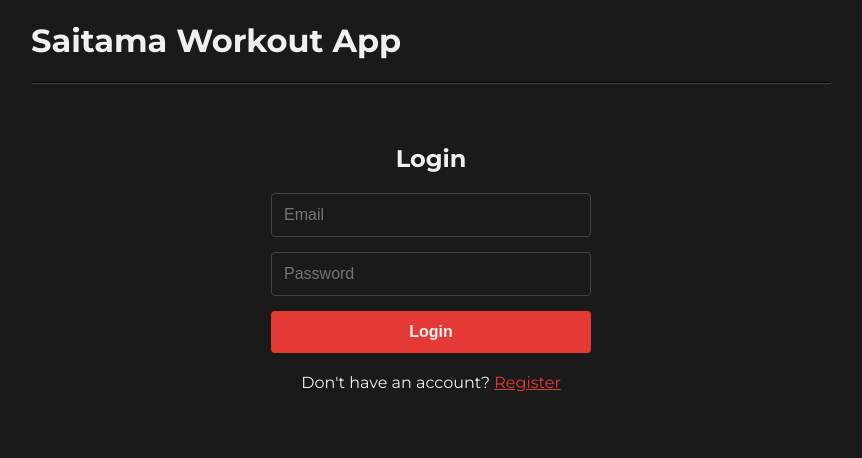
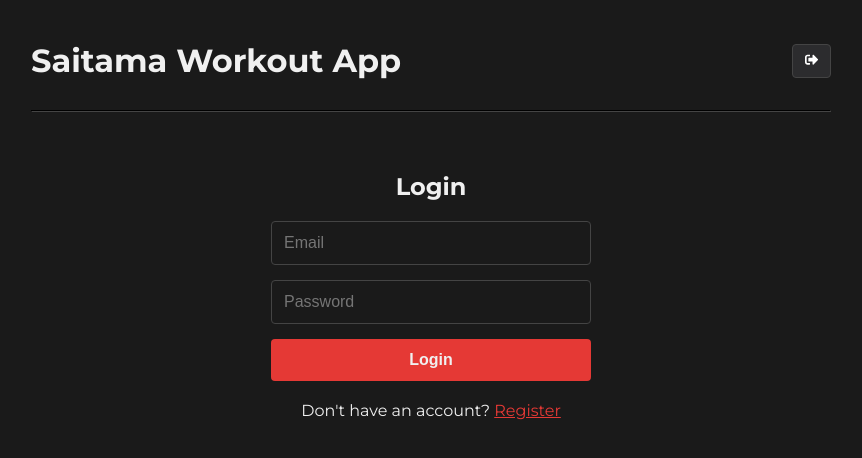
Before and after one commit to pdec5504/Saitama, a React (Vite) app in the folder frontend/: page / in a window 1280 px wide. Shown: the top 458 px of the page, without its empty margins (209-1071 px from the left). Built offline with nearby package versions, Linux system fonts and the light colour scheme; sample sign-in values are in the browser's storage.

Commit message:
refactor: relocate logout button to main app header

```diff
--- a/frontend/src/App.jsx
+++ b/frontend/src/App.jsx
@@ -1,4 +1,4 @@
-import { Routes, Route, useLocation } from 'react-router-dom';
+import { Routes, Route, useLocation, useNavigate, Link } from 'react-router-dom';
 import { AnimatePresence } from 'framer-motion';
 import HomePage from './pages/HomePage';
 import RoutineDetailPage from './pages/RoutineDetailPage';
@@ -6,14 +6,45 @@ import { Toaster } from 'react-hot-toast';
 import LoginPage from './pages/LoginPage';
 import RegisterPage from './pages/RegisterPage';
 import ProtectedRoute from './components/ProtectedRoute';
+import { FaSignOutAlt } from 'react-icons/fa';
 
 function App() {
   const location = useLocation();
+  const navigate = useNavigate();
+
+  const isAuthenticated = !!localStorage.getItem('token');
+
+  const handleLogout = () => {
+    localStorage.removeItem('token');
+    toast.success('Logged out successfully!');
+    navigate('/');
+  };
 
   return(
     <div style={{ maxWidth: '800px', margin: '20px auto', padding: '0 20px'}}>
       <Toaster position="top-right" toastOptions={{ duration: 3000}}/>
-      <h1>Saitama Workout App</h1>
+
+      <div style={{ display: 'flex', justifyContent: 'space-between', alignItems: 'center' }}>
+        <Link to={isAuthenticated ? "/routines" : "/"} style={{ textDecoration: 'none', color: 'inherit' }}>
+          <h1>Saitama Workout App</h1>
+        </Link>
+
+        {isAuthenticated && (
+          <button
+              title='Logout'
+              onClick={handleLogout}
+              style={{
+                padding: '8px 12px',
+                background: 'var(--color-surface)',
+                color: 'white',
+                border: '1px solid var(--color-border)',
+                borderRadius: '4px',
+                cursor: 'pointer'
+              }}>
+              <FaSignOutAlt/>
+          </button>
+        )}
+      </div>
       <hr style={{ marginBottom: '20px', borderColor: 'var(--color-border)'}} />
 
     <AnimatePresence mode='wait'>
--- a/frontend/src/pages/HomePage.jsx
+++ b/frontend/src/pages/HomePage.jsx
@@ -134,12 +134,6 @@ function HomePage(){
                     style={{ padding: '8px 12px', background: isEditMode ? '#e53935' : '#6c757d', color: 'white', border: 'none', borderRadius: '4px', cursor: 'pointer'}}>
                     <FaPen/>
                 </button>
-                <button
-                    title='Logout'
-                    onClick={handleLogout}
-                    style={{padding: '8px 12px', background: 'var(--color-secondary)', color: 'white', border: 'none', borderRadius: '4px', cursor: 'pointer'}}>
-                    <FaSignOutAlt/>
-                </button>
             </div>
 
             {routines.length > 0 && (
```
